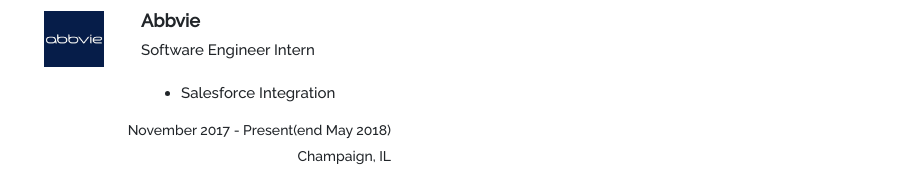
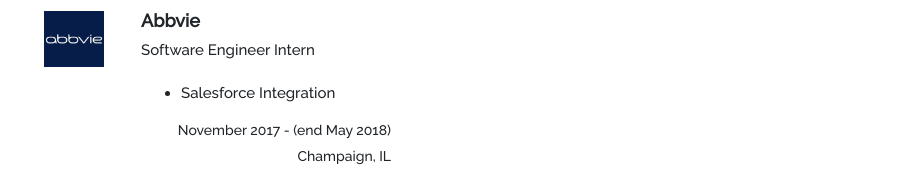
Before and after one commit to tko22/old.timothyko.org, a React (Create React App) app in the folder frontend/: page / in a window 1280 px wide. Shown: the part 1800-1996 px from the top of the page, without its empty margins (44-949 px from the left). Built offline with nearby package versions, Linux system fonts and the light colour scheme.

Commit message:
end date change

```diff
--- a/frontend/src/components/Resume.js
+++ b/frontend/src/components/Resume.js
@@ -76,7 +76,7 @@
                             </div>
 
                             <div className="col-md-4">
-                                <p className="right" style={{marginBottom:0}}>November 2017 - Present(end May 2018)</p>
+                                <p className="right" style={{marginBottom:0}}>November 2017 - (end May 2018)</p>
                                 <p id="work-location" className={subRightClass}>Champaign, IL</p>
                             </div>
                         </div>
```
